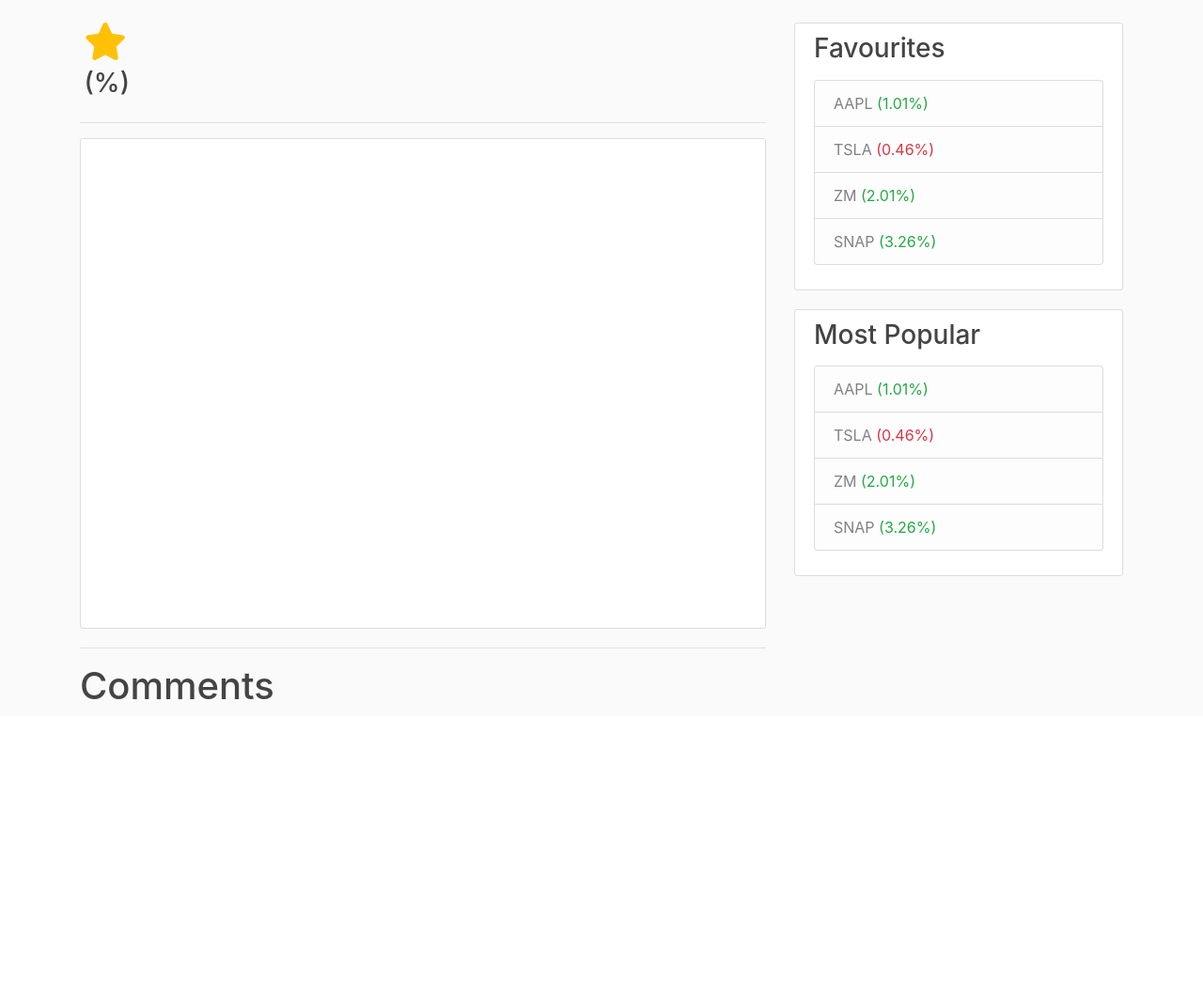
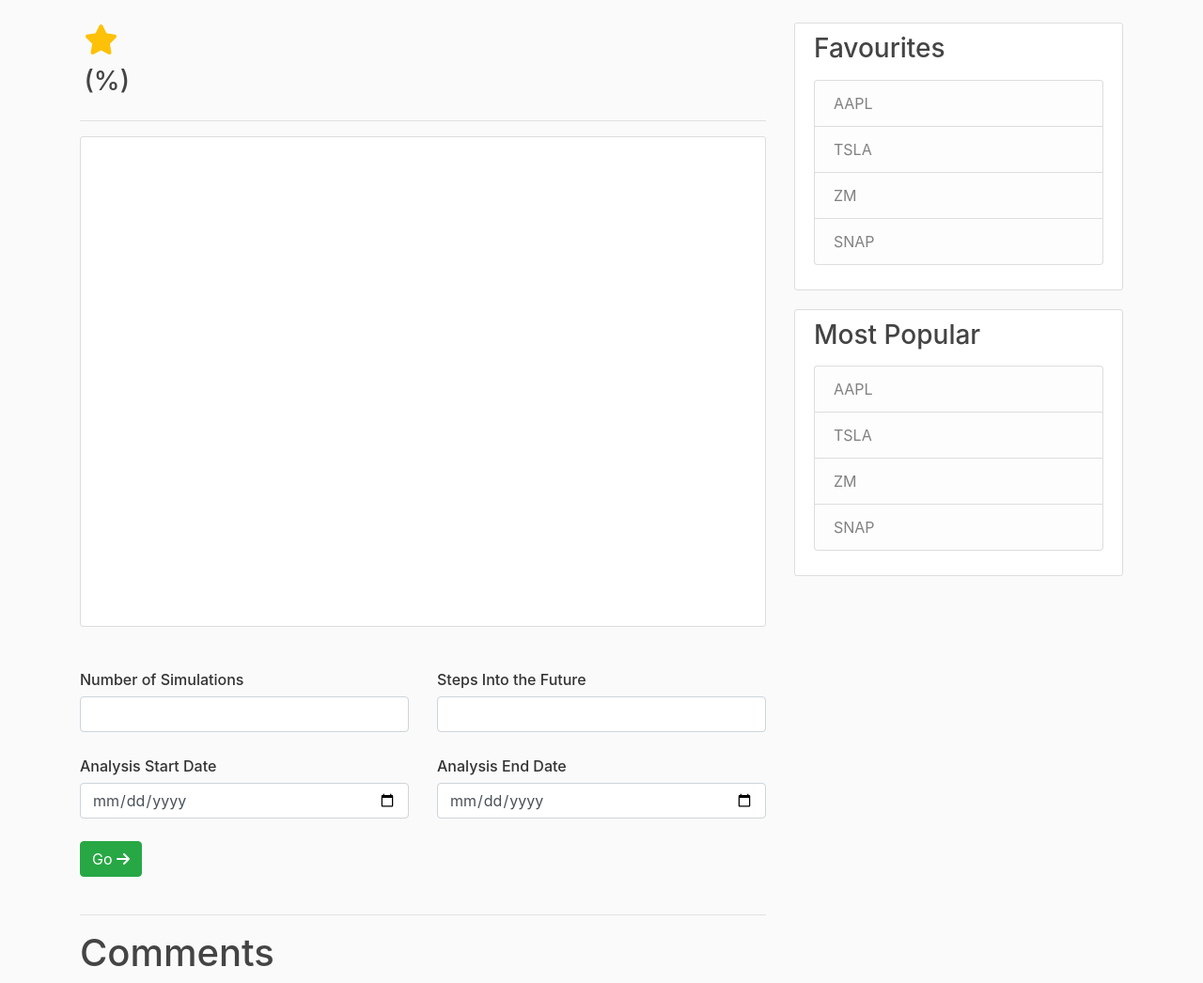
Before and after one commit to fazemahn/portfolio-manager, a Django app: template src/django/app/templates/app/simulate.html in a window 1280 px wide. Shown: the part 56-1102 px from the top of the page at 94% size. Before the commit the page ends 800 px from the top, so only its background shows below. Run offline with Django 3.2, Linux system fonts and the light colour scheme; the template is opened without the code that fills it, so the values that code supplies are empty; some libraries are stand-ins or nearby versions.

Commit message:
forgot to add files

```diff
--- a/src/django/app/templates/app/base.html
+++ b/src/django/app/templates/app/base.html
@@ -61,10 +61,10 @@
                     <h3>Favourites</h3>
                     <p class='text-muted'>
                         <ul class="list-group">
-                            <li class="list-group-item list-group-item-light">AAPL <span class="text-success">(1.01%)</span></li>
-                            <li class="list-group-item list-group-item-light">TSLA <span class="text-danger">(0.46%)</span></li>
-                            <li class="list-group-item list-group-item-light">ZM <span class="text-success">(2.01%)</span></li>
-                            <li class="list-group-item list-group-item-light">SNAP <span class="text-success">(3.26%)</span></li>
+                            <li class="list-group-item list-group-item-light">AAPL</li>
+                            <li class="list-group-item list-group-item-light">TSLA</li>
+                            <li class="list-group-item list-group-item-light">ZM</li>
+                            <li class="list-group-item list-group-item-light">SNAP</li>
                         </ul>
                     </p>
                 </div>
@@ -72,10 +72,10 @@
                     <h3>Most Popular</h3>
                     <p class='text-muted'>
                         <ul class="list-group">
-                            <li class="list-group-item list-group-item-light">AAPL <span class="text-success">(1.01%)</span></li>
-                            <li class="list-group-item list-group-item-light">TSLA <span class="text-danger">(0.46%)</span></li>
-                            <li class="list-group-item list-group-item-light">ZM <span class="text-success">(2.01%)</span></li>
-                            <li class="list-group-item list-group-item-light">SNAP <span class="text-success">(3.26%)</span></li>
+                            <li class="list-group-item list-group-item-light">AAPL</li>
+                            <li class="list-group-item list-group-item-light">TSLA</li>
+                            <li class="list-group-item list-group-item-light">ZM</li>
+                            <li class="list-group-item list-group-item-light">SNAP</li>
                         </ul>
                     </p>
                 </div>
@@ -83,9 +83,12 @@
         </div>
     </main>
 
-    <script src="https://code.jquery.com/jquery-3.5.1.slim.min.js" integrity="sha384-DfXdz2htPH0lsSSs5nCTpuj/zy4C+OGpamoFVy38MVBnE+IbbVYUew+OrCXaRkfj" crossorigin="anonymous"></script>
+    <script src="https://cdn.jsdelivr.net/npm/jquery@3.5.1/dist/jquery.min.js"></script>
     <script src="https://cdn.jsdelivr.net/npm/popper.js@1.16.1/dist/umd/popper.min.js" integrity="sha384-9/reFTGAW83EW2RDu2S0VKaIzap3H66lZH81PoYlFhbGU+6BZp6G7niu735Sk7lN" crossorigin="anonymous"></script>
     <script src="https://cdn.jsdelivr.net/npm/bootstrap@4.5.3/dist/js/bootstrap.min.js" integrity="sha384-w1Q4orYjBQndcko6MimVbzY0tgp4pWB4lZ7lr30WKz0vr/aWKhXdBNmNb5D92v7s" crossorigin="anonymous"></script>
     <script src="https://kit.fontawesome.com/8d5be15beb.js" crossorigin="anonymous"></script>
+    {% block scripts %}
+
+    {% endblock scripts %}
 </body>
 </html>
--- a/src/django/app/templates/app/simulate.html
+++ b/src/django/app/templates/app/simulate.html
@@ -3,10 +3,9 @@
   {% block stockInfo %}
     <div class="d-inline">
         <h1 class="d-inline-block">{{stockInfo.name}} </h1>
-        <h1 class="fa fa-star text-warning d-inline-block"></h1>
+        <h2 class="d-inline-block"><a href="#" class="fa fa-star cur-pointer text-warning"></a></h2>
     </div>
     <br/>
-
     <div class="d-inline">
         <h3 class="d-inline-block">{{stockInfo.symbol}} </h3>
         <h3 class="{% if stockInfo.change > 0 %}text-success{% elif stockInfo.change < 0 %}text-danger{% endif %} d-inline-block">({{stockInfo.change}}%)</h3>
@@ -16,6 +15,43 @@
     <div class="content-section">
         <div style="height: 500px"></div>
     </div>
+    <form method="GET" id="simForm">
+      <div class="row">
+        <div class="col-md-6 mt-4">
+          <label for="sim_amount" class="h6">Number of Simulations</label>
+          <div class="input-group">
+            <input required class="form-control" type="number" name="sim_amount">
+          </div>
+        </div>
+        <div class="col-md-6 mt-4">
+          <label for="time_steps" class="h6">Steps Into the Future</label>
+          <div class="input-group">
+            <input required class="form-control" type="number" name="time_steps">
+          </div>
+        </div>
+      </div>
+      <div class="row">
+        <div class="col-md-6 mt-4">
+          <label for="start" class="h6">Analysis Start Date</label>
+          <div class="input-group">
+            <input required type="date" class="form-control" name="start" value="{{ dateInfo.default }}" min="{{ dateInfo.min }}" max="{{ dateInfo.max }}">
+          </div>
+        </div>
+        <div class="col-md-6 mt-4">
+          <label for="end" class="h6">Analysis End Date</label>
+          <div class="input-group">
+            <input required type="date" class="form-control" name="end" value="{{ dateInfo.max }}" min="{{ dateInfo.min }}" max="{{ dateInfo.max }}">
+          </div>
+        </div>
+      </div>
+      <div class="row">
+        <div class="col-md-6 mt-4">
+            <button class="btn btn-success" type="submit">Go <i class="fa fa-arrow-right"></i></button>
+        </div>
+      </div>
+
+    </form>
+    <br>
     <hr/>
     <h1>Comments</h1>
     {% block commentInfo %}
@@ -31,5 +67,20 @@
         </article>
       {% endfor %}
     {% endblock commentInfo %}
+{% endblock content %}
 
-{% endblock content %}
+{% block scripts %}
+<script>
+  $("#simForm").submit(function() {
+    var params = $('#simForm').serialize();
+    $.get("{% url 'api-simulate' %}", params)
+    .done(function (data) {
+      console.log(data);
+    })
+    .fail(function (data) {
+      console.log("An error occurred")
+    });
+    return false;
+  })
+</script>
+{% endblock scripts %}
--- a/src/django/app/urls.py
+++ b/src/django/app/urls.py
@@ -1,10 +1,12 @@
 from django.urls import path
 from . import views
+from . import api
 
 urlpatterns = [
     path('', views.home, name = 'app-home'),
     path('favourites/', views.favourites, name = 'app-favourites'),
     path('simulate/<str:stockSymbol>/', views.simulate, name = 'app-simulate'),
     path ('search/', views.searchName),
+    path('api/simulate', api.simulate, name = 'api-simulate')
 
 ]
```
Also changed, not shown: src/django/app/api.py (added, +13 -0 lines), src/django/app/views.py (+9 -2 lines).
